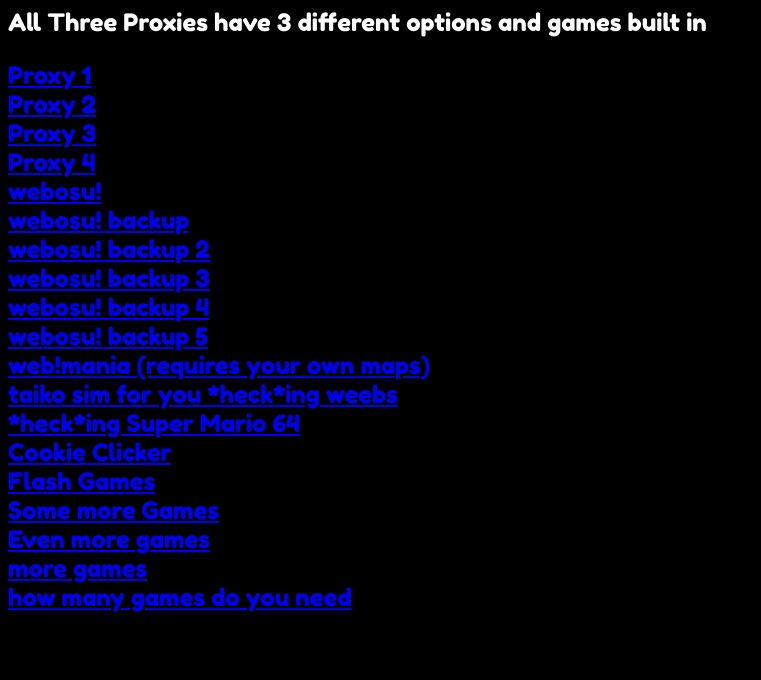
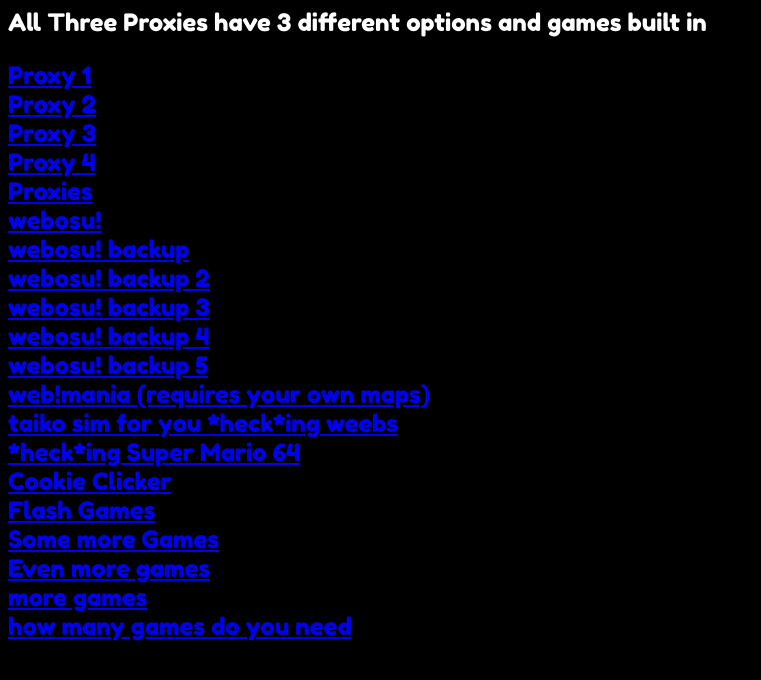
Before and after one commit to ttfq/ttfq.github.io, a plain HTML site: page amongsus/index.html in a window 1280 px wide. Shown: the whole page, without its empty margins (0-761 px from the left). Drawn offline with Linux system fonts and the light colour scheme.

Commit message:
Update index.html

```diff
--- a/amongsus/index.html
+++ b/amongsus/index.html
@@ -4,6 +4,7 @@
 <a href=https://holyubofficial.net/>Proxy 2</a> <br>
 <a href=https://interactivemath.org/>Proxy 3</a> <br>
 <a href=https://incog.dev/>Proxy 4</a> <br>
+<a href=./proxys.txt>Proxies</a> <br>
 <a href=https://www.webosu.online/>webosu!</a> <br>
 <a href=https://webosu-ha4pqnqwz-blanktext.vercel.app/>webosu! backup</a> <br>
 <a href=https://web-osu.github.io/>webosu! backup 2</a> <br>
```
